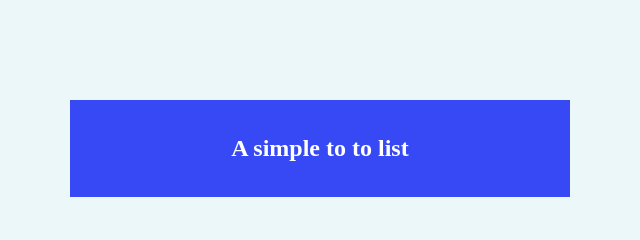
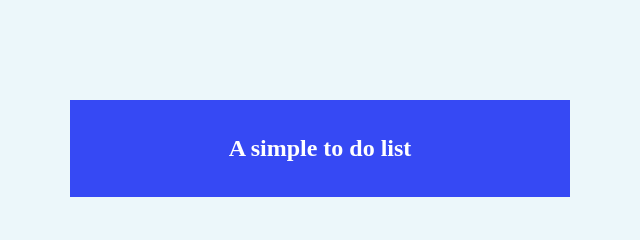
Before and after one commit to hayleyrob/To-Do-List-App, a website: page Public/index.html in a window 1280 px wide. Shown: the top 240 px of the page, 320-960 px from the left. Drawn offline with Linux system fonts and the light colour scheme.

Commit message:
another update

```diff
--- a/Public/index.html
+++ b/Public/index.html
@@ -9,7 +9,7 @@
 <body>
 <div class="content">
   <div id="myDIV" class="header">
-    <h2 style="margin:5px">A simple to to list</h2>
+    <h2 style="margin:5px">A simple to do list</h2>
     <!-- <input type="text" id="myInput" placeholder="Add a task here">
     <span onclick="newElement()" class="addBtn">Add</span> -->
   </div>
```
